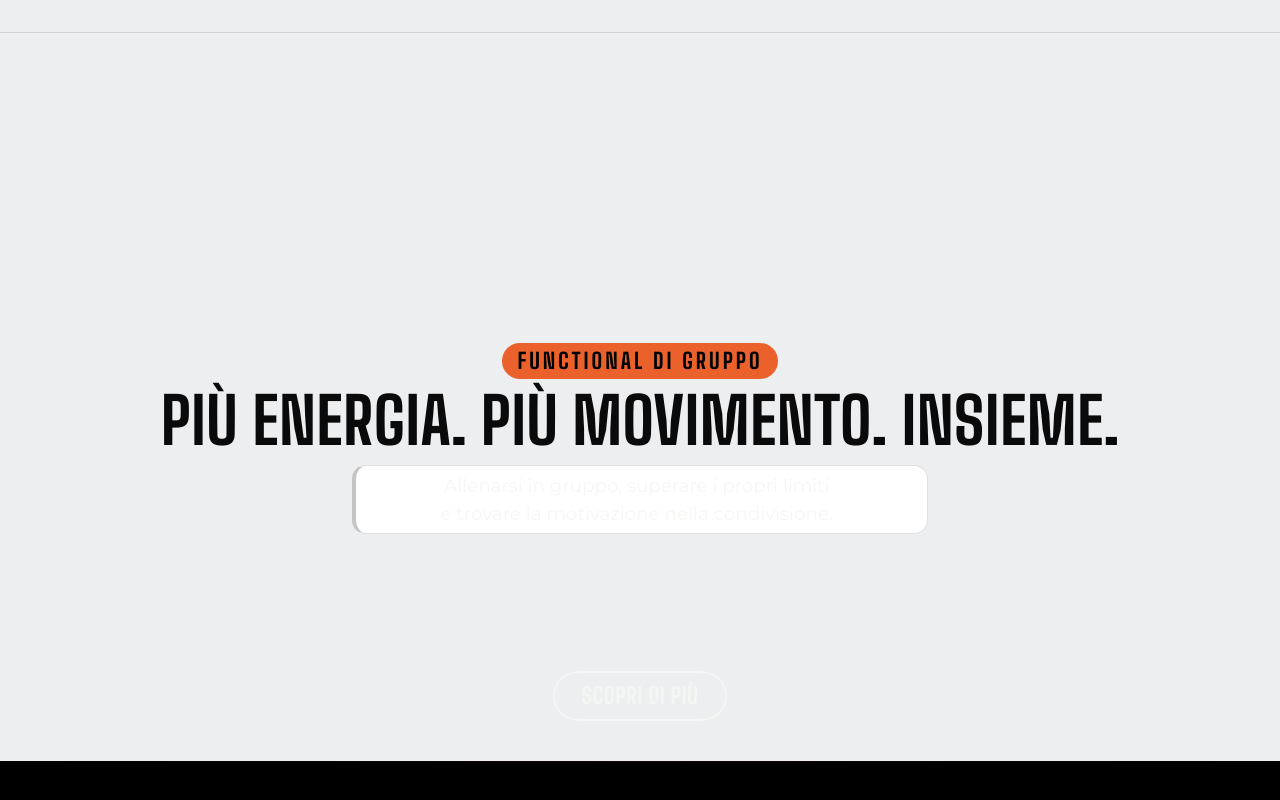
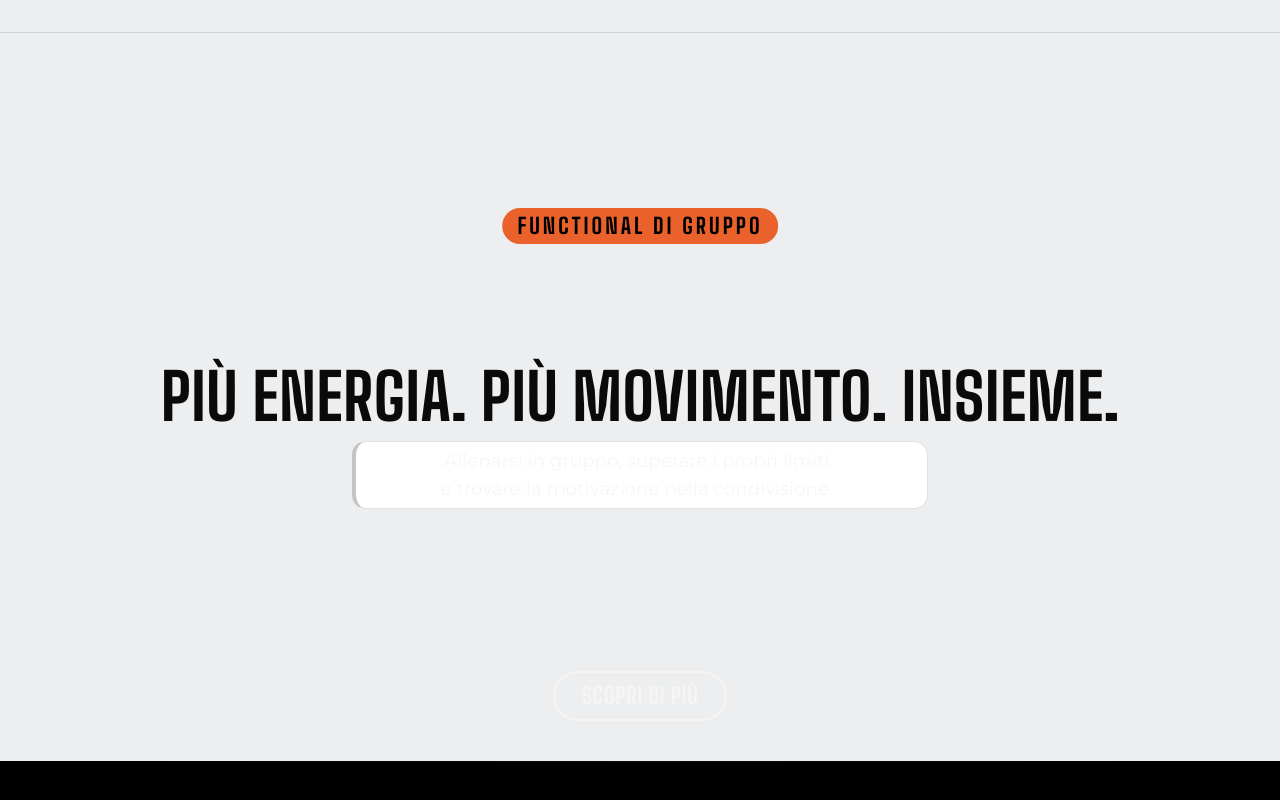
Before and after one commit to pietrangelidavide/kukolab, a React app: page / in a window 1280 px wide. Shown: the part 2282-3082 px from the top of the page. Built offline with nearby package versions, Linux system fonts and the light colour scheme.

Commit message:
Home: l'etichetta «Functional di gruppo» sale più in alto (desktop)
Co-Authored-By: Claude Sonnet 5.5 <noreply@anthropic.com>
Claude-Session: https://claude.ai/code/session_01Dkgg7PSUWnhATau7aG1SC2

```diff
--- a/public/home.css
+++ b/public/home.css
@@ -137,6 +137,9 @@ h2 { font: 700 clamp(2.8rem, 6.4vw, 5.6rem)/.92 var(--display); letter-spacing:
   .disc.mid .lead { margin-top: 0; }
   .disc.mid .who { margin-top: clamp(.7rem, 1.8svh, 1.5rem); }
   .disc.mid .more { margin-top: auto; padding-top: clamp(.8rem, 2svh, 1.6rem); }   /* il bottone «Scopri di più» scende in fondo alla schermata */
+  /* Functional di gruppo (senza foto): l'etichetta sale a metà della riga vuota sopra il titolo, che resta a metà schermata */
+  #funzionale .head { position: relative; }
+  #funzionale .label { position: absolute; left: 50%; bottom: 100%; margin: 0 0 calc((100svh - 4.5rem) * .17) 0; transform: translateX(-50%); white-space: nowrap; }
 }
 
 /* ---------- chiusura: la frase che riassume e l'invito a scrivere ---------- */
```
Also changed, not shown: 1 other file (tests, documents, lock files or other folders).
